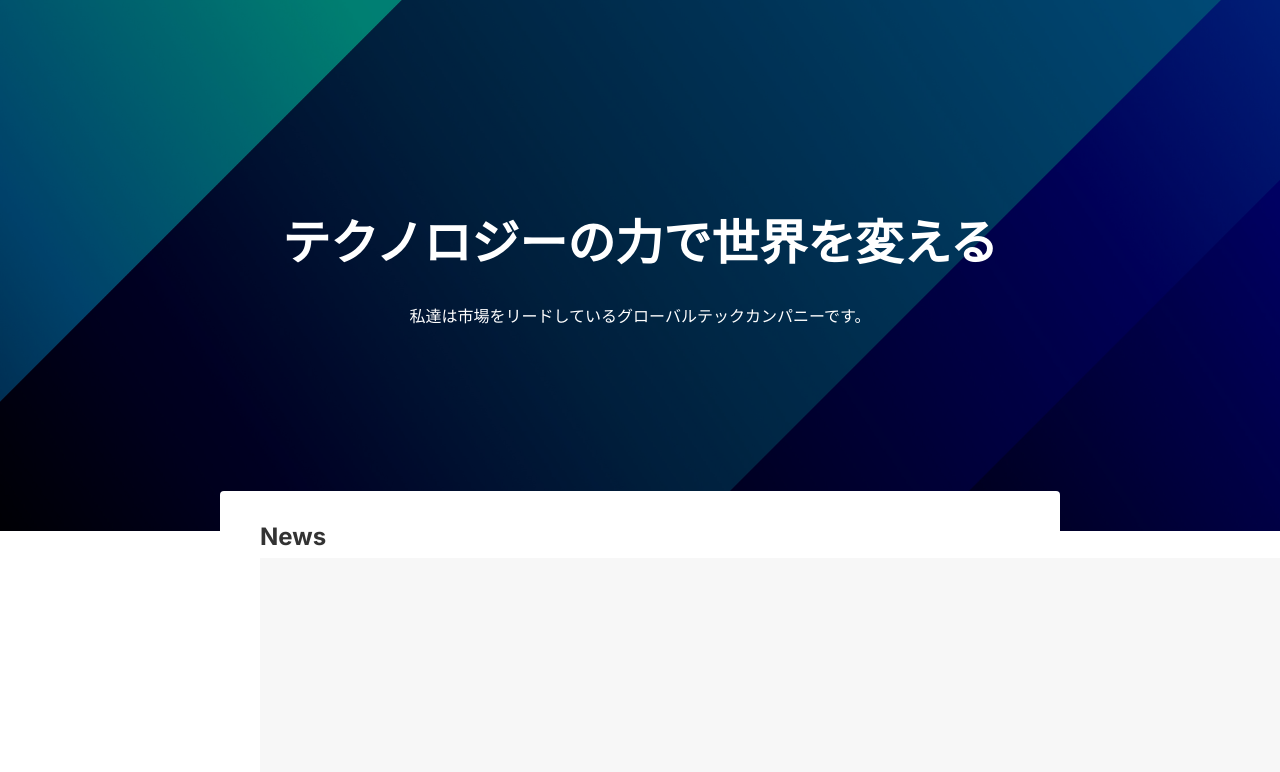
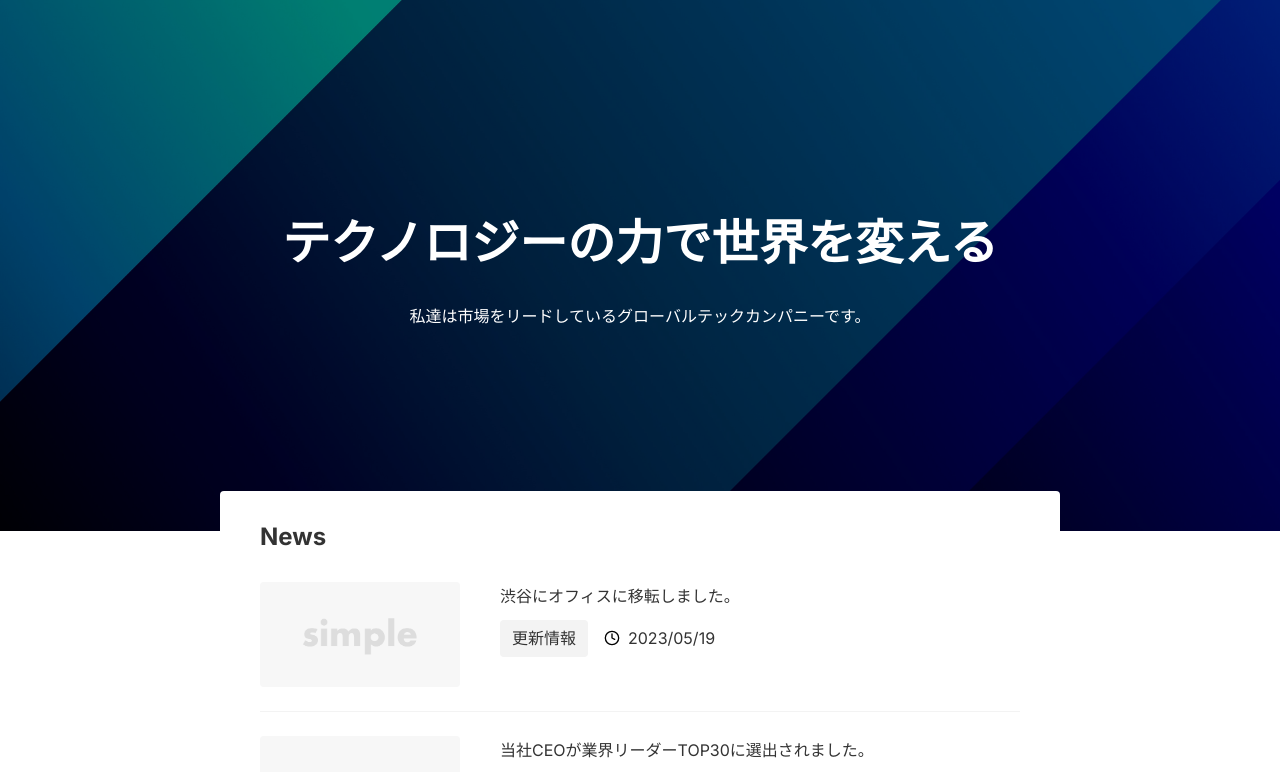
Before and after one commit to Nakaji-web/sample-site, a Next.js app: page / in a window 1280 px wide. Shown: the top 772 px of the page. Built offline with nearby package versions, Linux system fonts and the light colour scheme.

Commit message:
3-3-1までファイルの編集

```diff
--- a/app/page.module.css
+++ b/app/page.module.css
@@ -47,10 +47,64 @@
   font-size: 1.5rem;
 }
 
+.list {
+  border-bottom: 1px solid var(--color-border-light);
+}
+.list:last-child {
+  border-bottom: none;
+}
+
+.link {
+  display: flex;
+  align-items: flex-start;
+  gap: 40px;
+  padding: 24px 0;
+}
+
+.image {
+  width: 200px;
+  height: auto;
+  border-radius: var(--border-radius);
+}
+
+.newsItemImage {
+  font-size: 1.1rem;
+  font-weight: bold;
+  margin-bottom: 0.5rem;
+}
+
+.meta {
+  display: flex;
+  align-items: center;
+  gap: 16px;
+}
+
+.tag {
+  background-color: var(--color-bg-sub);
+  padding: 4px 12px;
+  border-radius: var(--border-radius);
+  white-space: nowrap;
+  font-size: 1rem;
+}
+
+.date {
+  display: flex;
+  align-items: center;
+  gap: 8px;
+  margin: 0.8rem 0;
+  font-size: 1rem;
+}
+
 .newsLink {
   position: absolute;
   right: -40px;
   bottom: -40px;
+}
+
+@media (max-width: 1000px) {
+  .news {
+    width: calc(100% - 160px);
+  }
 }
 
 @media (max-width: 640px) {
@@ -85,11 +139,4 @@
     width: calc(100% - 32px);
     padding: 16px 24px;
   }
-
-  .newsLink {
-    position: relative;
-    right: auto;
-    bottom: auto;
-    margin-top: 16px;
-  }
 }
```
